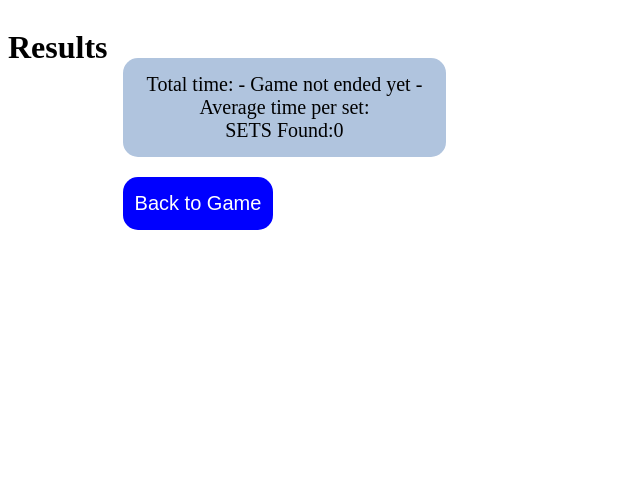
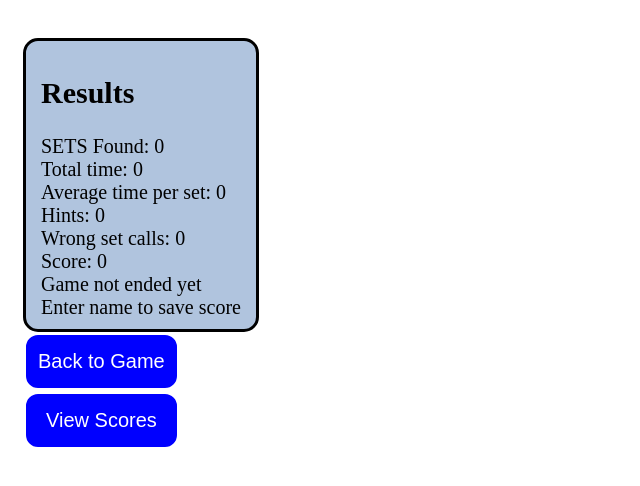
Before and after one commit to 0rin/setgame, a Django app: page /results/ in a window 1280 px wide. Shown: the top 486 px of the page, without its empty margins (0-640 px from the left). Run offline with Django 3.2, Linux system fonts and the light colour scheme.

Commit message:
Start with adding scores

```diff
--- a/game/static/game/css/game.css
+++ b/game/static/game/css/game.css
@@ -21,8 +21,9 @@
 }
 
 .button {
+  padding-top: 10px;
   border-radius: 15px;
-  border: none;
+  border: solid;
   color: white;
   text-align: center;
   text-decoration: none;
@@ -42,9 +43,12 @@
 }
 
 #dashboard {
-  padding: 15px 24px;
   color: black;
   background-color: LightSteelBlue;
+  text-align: left;
+  padding-left: 15px;
+  padding-right: 15px;
+  padding-bottom: 10px;
 }
 
 #results {
@@ -57,14 +61,9 @@
   background-color: Blue;
 }
 
-#end_of_game_message {
-  padding: 20px 500px;
-  font-size: 70px;
-  background-color: LightGreen;
-  color: black;
-  width: 500px;
-  height: 100px;
-  border: 5px solid black;
+#view_scores {
+  padding: 15px 20px;
+  background-color: Blue;
 }
 
 .svg_element {
@@ -118,7 +117,7 @@
 
 .diamond {
   vector-effect: non-scaling-stroke;
-  stroke-width: 3px;
+  stroke-width: 2px;
 }
 
 .diamond_small {
--- a/game/templates/game/game.html
+++ b/game/templates/game/game.html
@@ -85,7 +85,7 @@
         </button>
     </form>
     <script type="text/javascript">
-        {% if a_set %}confirmSetExistence('{{ a_set.id }}');{% endif %}
+        {% if hint %}confirmSetExistence('{{ hint.id }}');{% endif %}
         {% if not correct_set_call %}incorrectSet();{% endif %}
     </script>
 {% endblock %}
--- a/game/templates/game/results.html
+++ b/game/templates/game/results.html
@@ -3,7 +3,6 @@
 
 {% block main_content %}
 <div id="results_section">
-    <h1>Results</h1>
     {% for result in results %}
         {% for card in result.set %}
         <div class="card_outline card_outline_small {{ card.blank }}"
@@ -61,11 +60,17 @@
 </div>
 {% endblock %}
 {% block buttons_content %}
-    <p class="button" id="dashboard">
+    <div class="button" id="dashboard">
+        <h2>Results</h2>
+        SETS Found: {{ number_sets_found }}<br/>
         Total time: {{ total_time }}<br/>
         Average time per set: {{ average }}<br/>
-        SETS Found:{{ number_sets_found }}
-    </p>
+        Hints: {{ hints }}<br/>
+        Wrong set calls: {{ wrong_sets }}<br/>
+        Score: {{ score }}<br/>
+        {{ status }}<br/>
+        Enter name to save score
+    </div>
     {% if end_of_game %}
         <form action="{% url 'game' %}" method="POST" id="another_game">
             {% csrf_token %}
@@ -83,4 +88,11 @@
             </button>
         </form>
     {% endif %}
+    <form action="{% url 'game' %}" method="POST">
+    {% csrf_token %}
+        <button class="button" id="view_scores" type="submit" name="req"
+            value="view_scores">
+            View Scores
+        </button>
+    </form>
 {% endblock %}
--- /dev/null
+++ b/game/templates/game/scores.html
@@ -0,0 +1 @@
+<h1>Scores</h1>
--- a/game/urls.py
+++ b/game/urls.py
@@ -4,4 +4,5 @@
 urlpatterns = [
     path('', views.game, name='game'),
     path('results/', views.results, name='results'),
+    path('scores/', views.scores, name='scores'),
 ]
--- a/game/views.py
+++ b/game/views.py
@@ -29,6 +29,8 @@
         elif req == 'back_to_game':
             cards.hint = False
             pass
+        elif req == 'view_scores':
+            return redirect(scores)
         else:
             cards.end_of_game = False
             cards.process_selection(req)
@@ -37,25 +39,27 @@
     elif all(card['blank'] for card in cards.cards_open):
         cards.end_game()
         return redirect(results)
-    elif cards.end_of_game:
+    elif cards.results.end_of_game:
         return redirect(results)
     context = {'cards_open': cards.cards_open,
-               'number_sets_found': cards.number_sets_found,
-               'a_set': cards.hint,
+               'hint': cards.hint,
                'row_length': len(cards.cards_open)/3,
                'correct_set_call': cards.correct_set_call}
     return render(request, 'game/game.html', context)
 
 
 def results(request):
-    try:
-        average = round(int(cards.total_time) / cards.number_sets_found, 2)
-    except (ZeroDivisionError, ValueError):
-        average = ''
-    context = {'results': cards.results,
-               'number_sets_found': cards.number_sets_found,
-               'end_of_game': cards.end_of_game,
-               'a_set': cards.hint,
-               'total_time': cards.total_time,
-               'average': average}
+    context = {'results': cards.results.statistics_sets,
+               'number_sets_found': cards.results.number_sets_found,
+               'end_of_game': cards.results.end_of_game,
+               'total_time': cards.results.total_time,
+               'average': cards.results.average,
+               'hints': cards.results.hints,
+               'wrong_sets': cards.results.wrong_sets,
+               'score': cards.results.score,
+               'status': cards.results.status}
     return render(request, 'game/results.html', context)
+
+
+def scores(request):
+    return render(request, 'game/scores.html', {})
```
Also changed, not shown: game/cards.py (+36 -17 lines), game/test_cards.py (+7 -7 lines).
